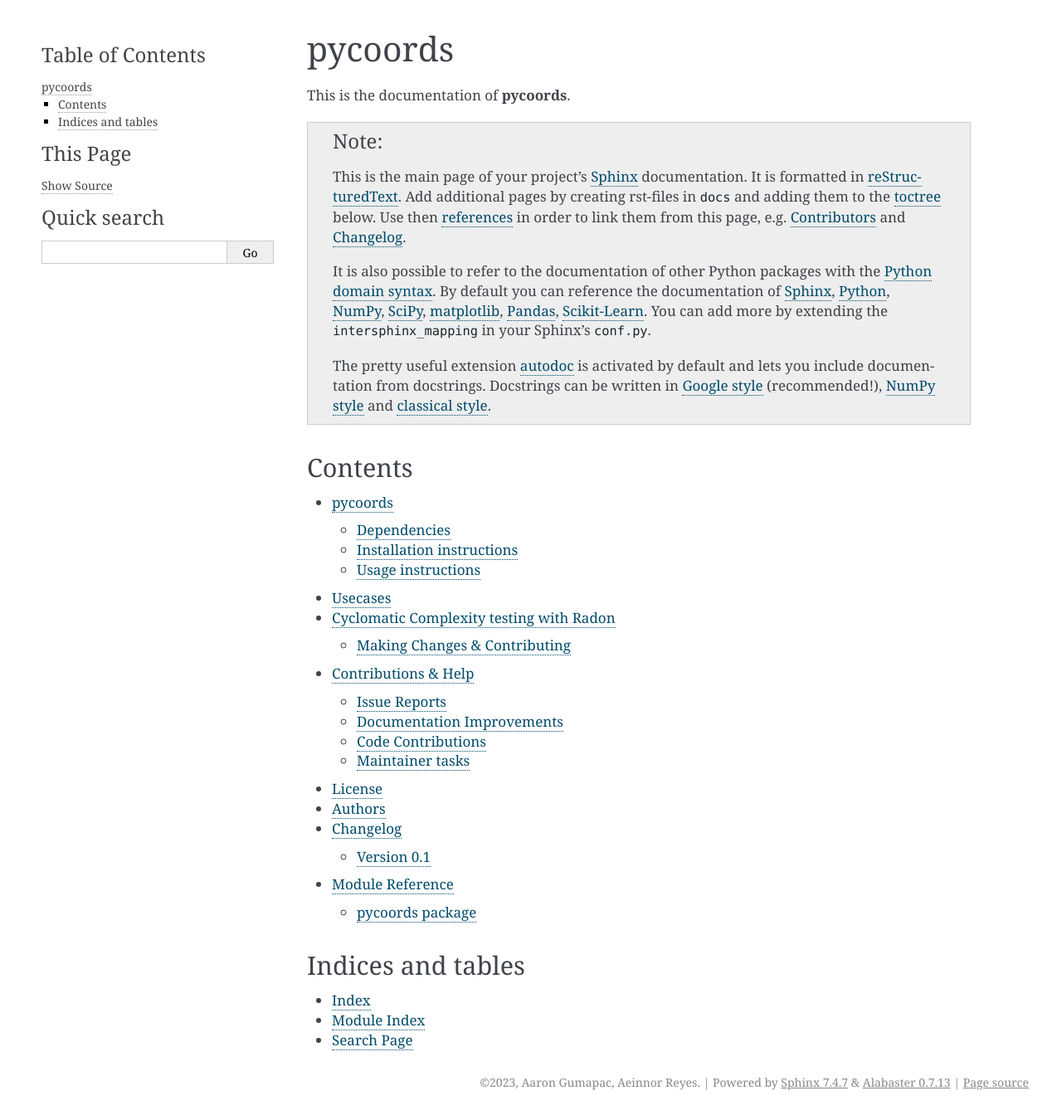
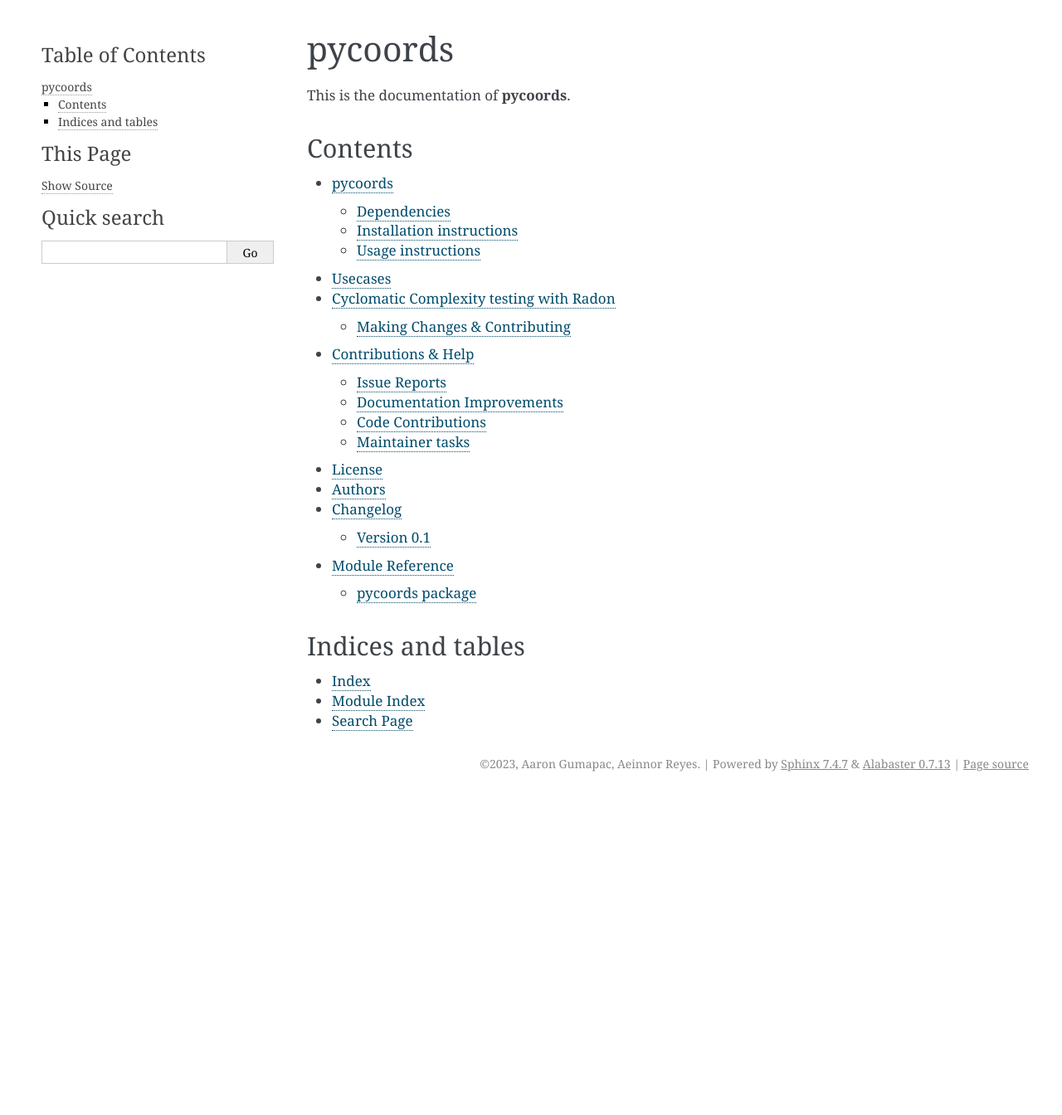
Before and after one commit to ionnich/pycoords, a Sphinx documentation site: the page built from docs/index.rst, in a window 1280 px wide. Shown: the whole page at 83% size. Built offline with Sphinx 7.4.7, drawn with Linux system fonts in a browser that asks for light colours; after the commit the page ends 960 px from its top, so only the background shows below that.

Commit message:
chore: docstring and .rst files clean up
Polished docstrings and .rst files for documentation

```diff
--- a/docs/index.rst
+++ b/docs/index.rst
@@ -3,25 +3,6 @@
 ========
 
 This is the documentation of **pycoords**.
-
-.. note::
-
-    This is the main page of your project's `Sphinx`_ documentation.
-    It is formatted in `reStructuredText`_. Add additional pages
-    by creating rst-files in ``docs`` and adding them to the `toctree`_ below.
-    Use then `references`_ in order to link them from this page, e.g.
-    :ref:`authors` and :ref:`changes`.
-
-    It is also possible to refer to the documentation of other Python packages
-    with the `Python domain syntax`_. By default you can reference the
-    documentation of `Sphinx`_, `Python`_, `NumPy`_, `SciPy`_, `matplotlib`_,
-    `Pandas`_, `Scikit-Learn`_. You can add more by extending the
-    ``intersphinx_mapping`` in your Sphinx's ``conf.py``.
-
-    The pretty useful extension `autodoc`_ is activated by default and lets
-    you include documentation from docstrings. Docstrings can be written in
-    `Google style`_ (recommended!), `NumPy style`_ and `classical style`_.
-
 
 Contents
 ========
```
Also changed, not shown: CONTRIBUTING.rst (+13 -77 lines), docs/requirements.txt (+7 -0 lines), 8 other files.
